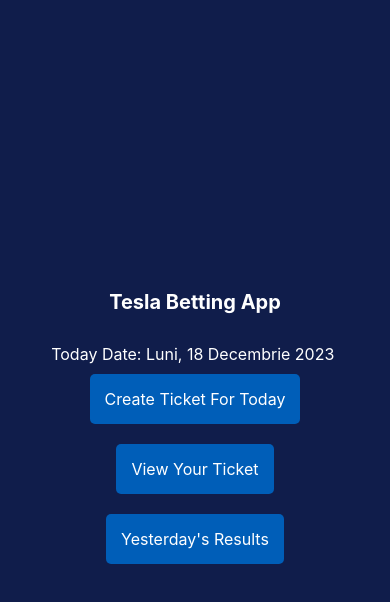
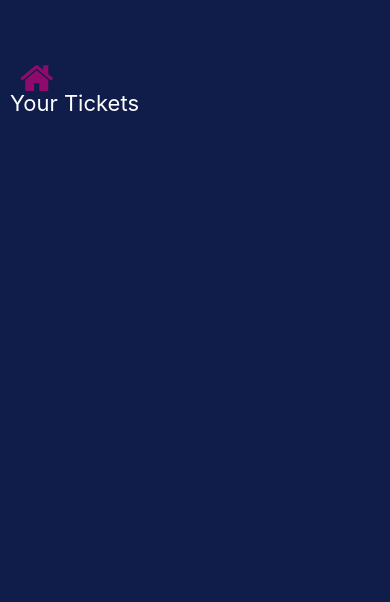
Before and after one commit to acajvan/b-tesla-app, a React Native app: screen /ViewTicket in a window 390 px wide. Shown: the top 602 px of the page. Built offline with nearby package versions, Linux system fonts and the light colour scheme.

Commit message:
view tickets screen and modal implementation

```diff
--- a/App.js
+++ b/App.js
@@ -2,7 +2,9 @@
 import {DefaultTheme, NavigationContainer} from '@react-navigation/native';
 import { createNativeStackNavigator } from '@react-navigation/native-stack';
 import MainScreen from './src/screens/MainScreen';
-import TicketCreationScreen from './src/screens/TicketCreationScreen'; // You'll create this next
+import TicketCreationScreen from './src/screens/TicketCreationScreen';
+import ViewTicketsScreen from "./src/screens/ViewTicketsScreen";
+import viewTicketsScreen from "./src/screens/ViewTicketsScreen";
 
 
 const Stack = createNativeStackNavigator();
@@ -19,8 +21,9 @@
   return (
       <NavigationContainer theme={DarkTheme}>
         <Stack.Navigator screenOptions={{headerShown: false, animationEnabled: false,}} initialRouteName="Main">
-          <Stack.Screen name="Main" component={MainScreen} />
-          <Stack.Screen name="CreateTicket" component={TicketCreationScreen} />
+            <Stack.Screen name="Main" component={MainScreen} />
+            <Stack.Screen name="CreateTicket" component={TicketCreationScreen} />
+            <Stack.Screen name="ViewTicket" component={viewTicketsScreen} />
         </Stack.Navigator>
       </NavigationContainer>
   );
--- /dev/null
+++ b/src/components/TicketDetailModal.js
@@ -0,0 +1,80 @@
+import React from 'react';
+import { Modal, View, Text, TouchableOpacity, StyleSheet } from 'react-native';
+
+const TicketDetailModal = ({ ticket, onClose }) => {
+    if (!ticket) return null;
+
+    return (
+        <Modal
+            animationType="slide"
+            transparent={true}
+            visible={!!ticket}
+            onRequestClose={onClose}
+        >
+            <View style={styles.centeredView}>
+                <View style={styles.modalView}>
+                    <Text style={styles.modalText}>Ticket Details</Text>
+                    <Text style={styles.modalInfo}>Amount Bet: ${ticket.betAmount}</Text>
+                    <Text style={styles.modalInfo}>Color: {ticket.color}</Text>
+                    <Text style={styles.modalInfo}>Quantity of Color: {ticket.colorQuantity}</Text>
+                    <Text style={styles.modalInfo}>Date: {new Date(ticket.dateCreated).toLocaleDateString()}</Text>
+                    {/* Include any other information you want to show */}
+                    <TouchableOpacity
+                        style={styles.buttonClose}
+                        onPress={onClose}
+                    >
+                        <Text style={styles.textStyle}>Close</Text>
+                    </TouchableOpacity>
+                </View>
+            </View>
+        </Modal>
+    );
+};
+
+const styles = StyleSheet.create({
+    centeredView: {
+        flex: 1,
+        justifyContent: 'center',
+        alignItems: 'center',
+        marginTop: 22,
+    },
+    modalView: {
+        margin: 20,
+        backgroundColor: 'white',
+        borderRadius: 20,
+        padding: 35,
+        alignItems: 'center',
+        shadowColor: '#000',
+        shadowOffset: {
+            width: 0,
+            height: 2,
+        },
+        shadowOpacity: 0.25,
+        shadowRadius: 4,
+        elevation: 5,
+    },
+    modalText: {
+        marginBottom: 15,
+        textAlign: 'center',
+        fontWeight: 'bold',
+        fontSize: 18,
+    },
+    modalInfo: {
+        marginBottom: 10,
+        textAlign: 'center',
+        fontSize: 16,
+    },
+    buttonClose: {
+        backgroundColor: '#2196F3',
+        borderRadius: 20,
+        padding: 10,
+        elevation: 2,
+    },
+    textStyle: {
+        color: 'white',
+        fontWeight: 'bold',
+        textAlign: 'center',
+    },
+});
+
+export default TicketDetailModal;
--- a/src/screens/MainScreen.js
+++ b/src/screens/MainScreen.js
@@ -29,7 +29,7 @@
             <Text style={styles.title}>Tesla Betting App</Text>
             <Text style={styles.date}>Today Date: {currentDateTime} </Text>
             <MainButton title="Create Ticket For Today" onPress={() => navigation.navigate('CreateTicket')} />
-            <MainButton title="View Your Ticket" onPress={() => {}} />
+            <MainButton title="View Your Ticket" onPress={() => navigation.navigate('ViewTicket')} />
             <MainButton title="Yesterday's Results" onPress={() => {}} />
 
 
--- a/src/screens/TicketCreationScreen.js
+++ b/src/screens/TicketCreationScreen.js
@@ -175,7 +175,7 @@
         backgroundColor: 'rgb(14,107,168)',
     },
     glowText: {
-        textShadowColor: 'rgba(143,143,157,0.8)',
+        textShadowColor: 'rgba(159,159,180,0.8)',
         textShadowOffset: { width: 0, height: 0 },
         textShadowRadius: 1,
     },
--- /dev/null
+++ b/src/screens/ViewTicketsScreen.js
@@ -0,0 +1,99 @@
+import React, {useEffect, useState} from "react";
+import {Modal, ScrollView, StyleSheet, Text, TouchableOpacity, View} from "react-native";
+import Icon from "react-native-vector-icons/FontAwesome";
+import {useNavigation} from "@react-navigation/native";
+import AsyncStorage from "@react-native-async-storage/async-storage";
+import TicketDetailModal from "../components/TicketDetailModal";
+
+const ViewTicketsScreen = () => {
+    const navigation = useNavigation();
+    const [tickets, setTickets] = useState([]);
+    const [modalVisible, setModalVisible] = useState(false);
+    const [selectedTicket, setSelectedTicket] = useState(null);
+
+    useEffect(() => {
+        const loadTickets = async () => {
+            const storedTickets = await AsyncStorage.getItem('tickets');
+            if (storedTickets) setTickets(JSON.parse(storedTickets));
+        };
+
+        loadTickets();
+    }, []);
+
+
+    return (
+        <View style={styles.container}>
+                <TouchableOpacity
+                    style={styles.homeButton}
+                    onPress={() => navigation.navigate('Main')}>
+                    <Icon name="home" size={36} color="#8f0a6d" />
+                </TouchableOpacity>
+
+
+
+            <ScrollView style={styles.scrollContainer}>
+                <Text style={styles.header}>Your Tickets</Text>
+                {tickets.map((ticket, index) =>(
+                    <TouchableOpacity key={index} style={styles.ticketItem} onPress={() => {
+                        setSelectedTicket(ticket);
+                        setModalVisible(true);
+                    }}>
+                        <Text>Bet Amount: {ticket.betAmount}</Text>
+                        <Text>Color: {ticket.color}</Text>
+                        <Text>Date: {new Date(ticket.dateCreated).toLocaleDateString()}</Text>
+                    </TouchableOpacity>
+                ))}
+            </ScrollView>
+            <Modal
+                animationType="slide"
+                transparent={true}
+                visible={modalVisible}
+                onRequestClose={() => {
+                    setModalVisible(!modalVisible);
+                }}>
+                <TicketDetailModal ticket={selectedTicket} onClose={() => setModalVisible(false)} />
+            </Modal>
+        </View>
+
+    )
+}
+
+const styles = StyleSheet.create({
+    container: {
+        flex: 1,
+        padding: 10,
+    },
+    scrollContainer: {
+        paddingTop: 80,
+    },
+    homeButton: {
+        position: "fixed",
+        top: 60,
+        left: 20,
+        zIndex: 10
+    },
+    header: {
+        fontSize: 22,
+        color: 'white',
+        marginBottom: 20,
+    },
+    ticketItem: {
+        backgroundColor: "#fff",
+        padding: 15,
+        marginVertical: 5,
+        borderRadius: 10,
+        shadowColor: "#000",
+        shadowOffset: {width: 0, height: 0},
+        shadowOpacity: 0.1,
+        shadowRadius: 4,
+        elevation: 3,
+        flexDirection: "row",
+        alignItems: "center",
+        justifyContent: "space-between"
+
+    }
+});
+
+
+
+export default ViewTicketsScreen;
```
